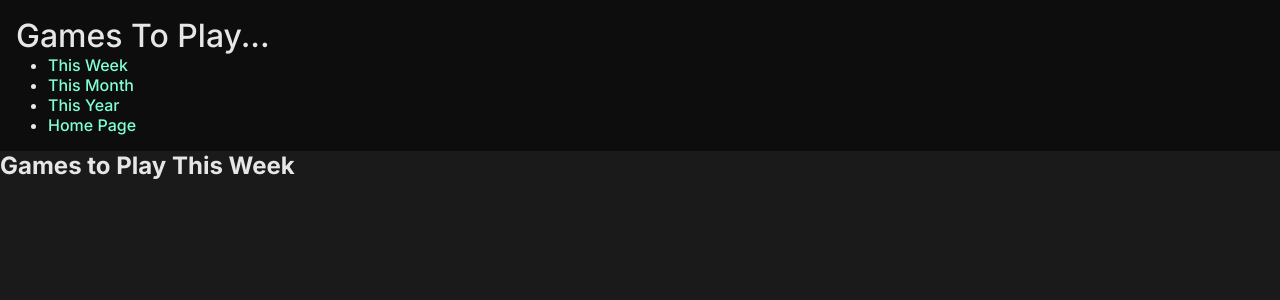
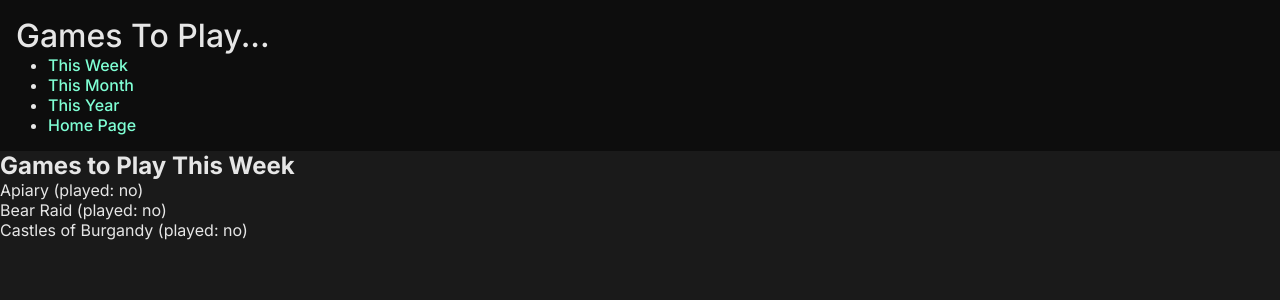
Before and after one commit to franco-ortega/to-do-games, a Next.js app: page /week in a window 1280 px wide. Shown: the top 300 px of the page. Built offline with nearby package versions, Linux system fonts and the light colour scheme.

Commit message:
display sample data on Week page

```diff
--- a/app/week/page.tsx
+++ b/app/week/page.tsx
@@ -1,7 +1,20 @@
+'use client';
+
+import sampleData from '../../data/sample.json';
+
 export default function WeekPage() {
+  const weekData = sampleData.week;
+  console.log('Week DATA', weekData);
+
   return (
     <main>
       <h2>Games to Play This Week</h2>
+      {weekData.map((game: [string, { played: boolean }][]) => (
+        <div key={game[0]}>
+          {game[0]} (played:{' '}
+          {game[0]['played'] ? <span>yes</span> : <span>no</span>})
+        </div>
+      ))}
     </main>
   );
 }
```
Also changed, not shown: components/gamesToPlay/GamesToPlay.tsx (added, +34 -0 lines).
